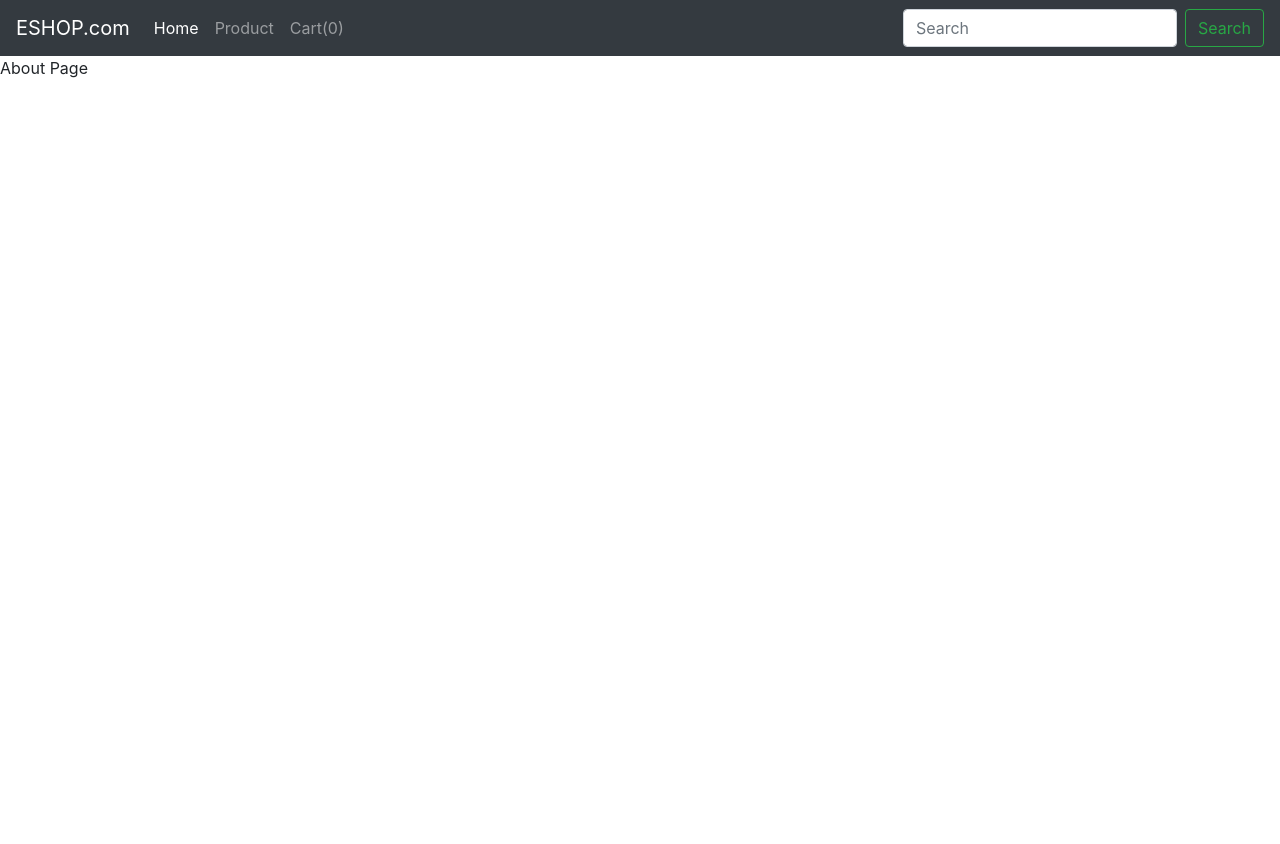
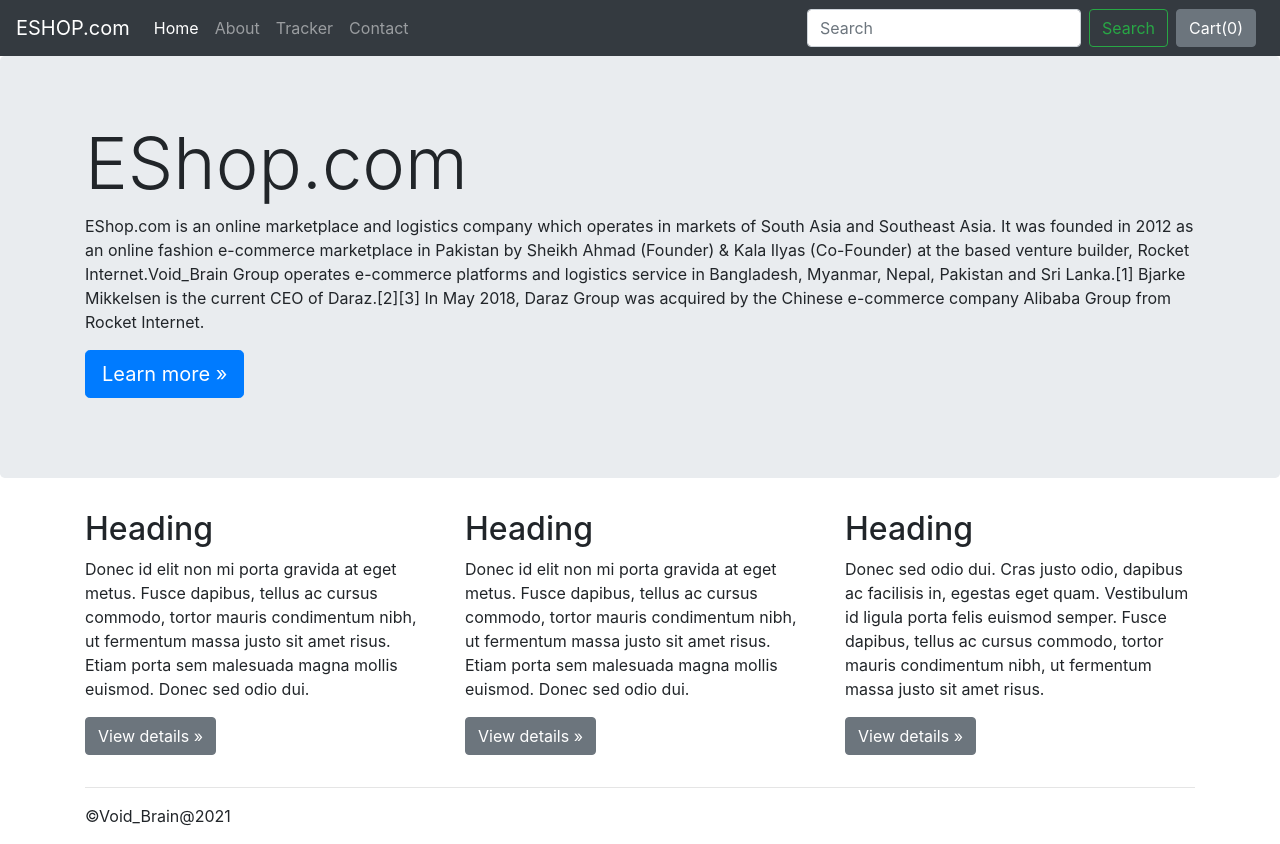
Before and after one commit to Void-Brain70/E_Commerce, a Django app: page /eshop/about/ in a window 1280 px wide. Before the commit the page ends 78 px from the top, so only its background shows below. Run offline with Django 3.2, Linux system fonts and the light colour scheme; some libraries are stand-ins or nearby versions.

Commit message:
today work done

```diff
--- a/E_Commerce/project/eshop/templates/eshop/about.html
+++ b/E_Commerce/project/eshop/templates/eshop/about.html
@@ -1,4 +1,51 @@
 {% extends 'eshop/base.html' %}
 {% block title %}about{% endblock title %}
 
-{% block body %} About Page {% endblock %}
+{% block body %}
+
+<main role="main">
+
+    <!-- Main jumbotron for a primary marketing message or call to action -->
+    <div class="jumbotron">
+      <div class="container">
+        <h1 class="display-3">EShop.com</h1>
+        <p>EShop.com is an online marketplace and logistics company which operates in markets of South Asia and Southeast Asia. It was founded in 2012 as an online fashion e-commerce marketplace in Pakistan by Sheikh Ahmad (Founder) & Kala Ilyas (Co-Founder) at the based venture builder, Rocket Internet.Void_Brain Group operates e-commerce platforms and logistics service in Bangladesh, Myanmar, Nepal, Pakistan and Sri Lanka.[1] Bjarke Mikkelsen is the current CEO of Daraz.[2][3] In May 2018, Daraz Group was acquired by the Chinese e-commerce company Alibaba Group from Rocket Internet.</p>
+        <p><a class="btn btn-primary btn-lg" href="#" role="button">Learn more &raquo;</a></p>
+      </div>
+    </div>
+
+    <div class="container">
+      <!-- Example row of columns -->
+      <div class="row">
+        <div class="col-md-4">
+          <h2>Heading</h2>
+          <p>Donec id elit non mi porta gravida at eget metus. Fusce dapibus, tellus ac cursus commodo, tortor mauris condimentum nibh, ut fermentum massa justo sit amet risus. Etiam porta sem malesuada magna mollis euismod. Donec sed odio dui. </p>
+          <p><a class="btn btn-secondary" href="#" role="button">View details &raquo;</a></p>
+        </div>
+        <div class="col-md-4">
+          <h2>Heading</h2>
+          <p>Donec id elit non mi porta gravida at eget metus. Fusce dapibus, tellus ac cursus commodo, tortor mauris condimentum nibh, ut fermentum massa justo sit amet risus. Etiam porta sem malesuada magna mollis euismod. Donec sed odio dui. </p>
+          <p><a class="btn btn-secondary" href="#" role="button">View details &raquo;</a></p>
+        </div>
+        <div class="col-md-4">
+          <h2>Heading</h2>
+          <p>Donec sed odio dui. Cras justo odio, dapibus ac facilisis in, egestas eget quam. Vestibulum id ligula porta felis euismod semper. Fusce dapibus, tellus ac cursus commodo, tortor mauris condimentum nibh, ut fermentum massa justo sit amet risus.</p>
+          <p><a class="btn btn-secondary" href="#" role="button">View details &raquo;</a></p>
+        </div>
+      </div>
+
+      <hr>
+
+    </div> <!-- /container -->
+
+  </main>
+
+  <footer class="container">
+    <p>&copy;Void_Brain@2021</p>
+  </footer>
+  <script src="https://code.jquery.com/jquery-3.5.1.slim.min.js" integrity="sha384-DfXdz2htPH0lsSSs5nCTpuj/zy4C+OGpamoFVy38MVBnE+IbbVYUew+OrCXaRkfj" crossorigin="anonymous"></script>
+        <script>window.jQuery || document.write('<script src="/docs/4.5/assets/js/vendor/jquery.slim.min.js"><\/script>')</script><script src="/docs/4.5/dist/js/bootstrap.bundle.min.js" integrity="sha384-LtrjvnR4Twt/qOuYxE721u19sVFLVSA4hf/rRt6PrZTmiPltdZcI7q7PXQBYTKyf" crossorigin="anonymous"></script></body>
+  </html>
+
+
+{% endblock %}
--- a/E_Commerce/project/eshop/templates/eshop/base.html
+++ b/E_Commerce/project/eshop/templates/eshop/base.html
@@ -17,7 +17,7 @@
 <body>
     {% load static %}
     <nav class="navbar navbar-expand-lg navbar-dark bg-dark">
-        <a class="navbar-brand" href="#">ESHOP.com</a>
+        <a class="navbar-brand" href="/eshop">ESHOP.com</a>
         <button class="navbar-toggler" type="button" data-toggle="collapse" data-target="#navbarSupportedContent"
             aria-controls="navbarSupportedContent" aria-expanded="false" aria-label="Toggle navigation">
             <span class="navbar-toggler-icon"></span>
@@ -26,19 +26,28 @@
         <div class="collapse navbar-collapse" id="navbarSupportedContent">
             <ul class="navbar-nav mr-auto">
                 <li class="nav-item active">
-                    <a class="nav-link" href="#">Home <span class="sr-only">(current)</span></a>
+                    <a class="nav-link" href="/eshop">Home <span class="sr-only">(current)</span></a>
                 </li>
                 <li class="nav-item">
-                    <a class="nav-link" href="#">Product</a>
+                    <a class="nav-link" href="/eshop/about">About</a>
                 </li>
                 <li class="nav-item">
-                    <a class="nav-link" href="#">Cart(<span id="cart">0</span>)</a>
+                    <a class="nav-link" href="/eshop/tracker">Tracker</a>
+                </li>
+                <!-- <li class="nav-item">
+                    <a class="nav-link" href="/eshop/products">Product</a>
+                </li> -->
+                <li class="nav-item">
+                    <a class="nav-link" href="/eshop/contact">Contact</a>
                 </li>
             </ul>
             <form class="form-inline my-2 my-lg-0">
                 <input class="form-control mr-sm-2" type="search" placeholder="Search" aria-label="Search">
                 <button class="btn btn-outline-success my-2 my-sm-0" type="submit">Search</button>
             </form>
+            <button type="button" class="btn btn-secondary mx-2" id="popcart"  data-bs-container="body" data-bs-toggle="popover" data-bs-placement="bottom" data-html="true" data-bs-content="Bottom popover">
+                Cart(<span id="cart">0</span>)
+            </button>
         </div>
     </nav>
 
--- a/E_Commerce/project/eshop/urls.py
+++ b/E_Commerce/project/eshop/urls.py
@@ -7,6 +7,6 @@
     path('contact/',views.contact,name="Contact"),
     path('tracker/',views.tracker,name="TrackingStatus"),
     path('search/',views.search,name="Search"),
-    path('productview',views.productView,name="ProductView"),
-    path('checkout',views.checkout,name="Checkout"),
+    path('products/<int:id>',views.productView,name="ProductView"),
+    path('checkout/',views.checkout,name="Checkout"),
 ]
--- a/E_Commerce/project/eshop/views.py
+++ b/E_Commerce/project/eshop/views.py
@@ -44,8 +44,10 @@
 def search(request):
     return render(request,"eshop/search.html")
 
-def productView(request):
-    return render(request,"eshop/productView.html")
+def productView(request,id):
+    products = Product.objects.filter(id=id)
+    print(products)
+    return render(request,"eshop/productView.html",{'products':products[0]})
 
 def checkout(request):
     return render(request,"eshop/checkout.html")
```
Also changed, not shown: E_Commerce/project/eshop/templates/eshop/contact.html (+4 -9 lines), E_Commerce/project/eshop/templates/eshop/index.html (+12 -6 lines), E_Commerce/project/eshop/templates/eshop/productview.html (+58 -9 lines), E_Commerce/project/eshop/templates/eshop/tracker.html (+4 -9 lines).
